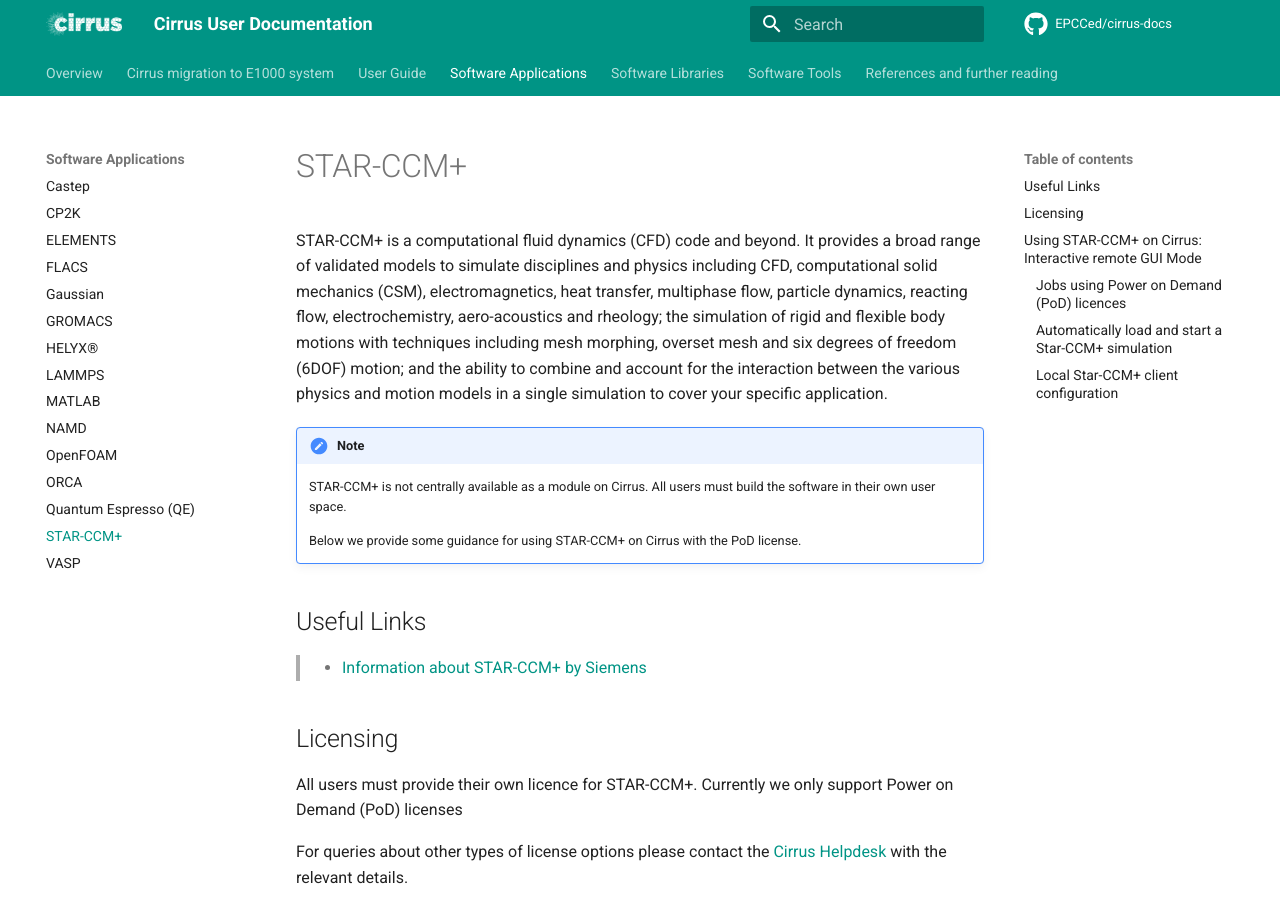
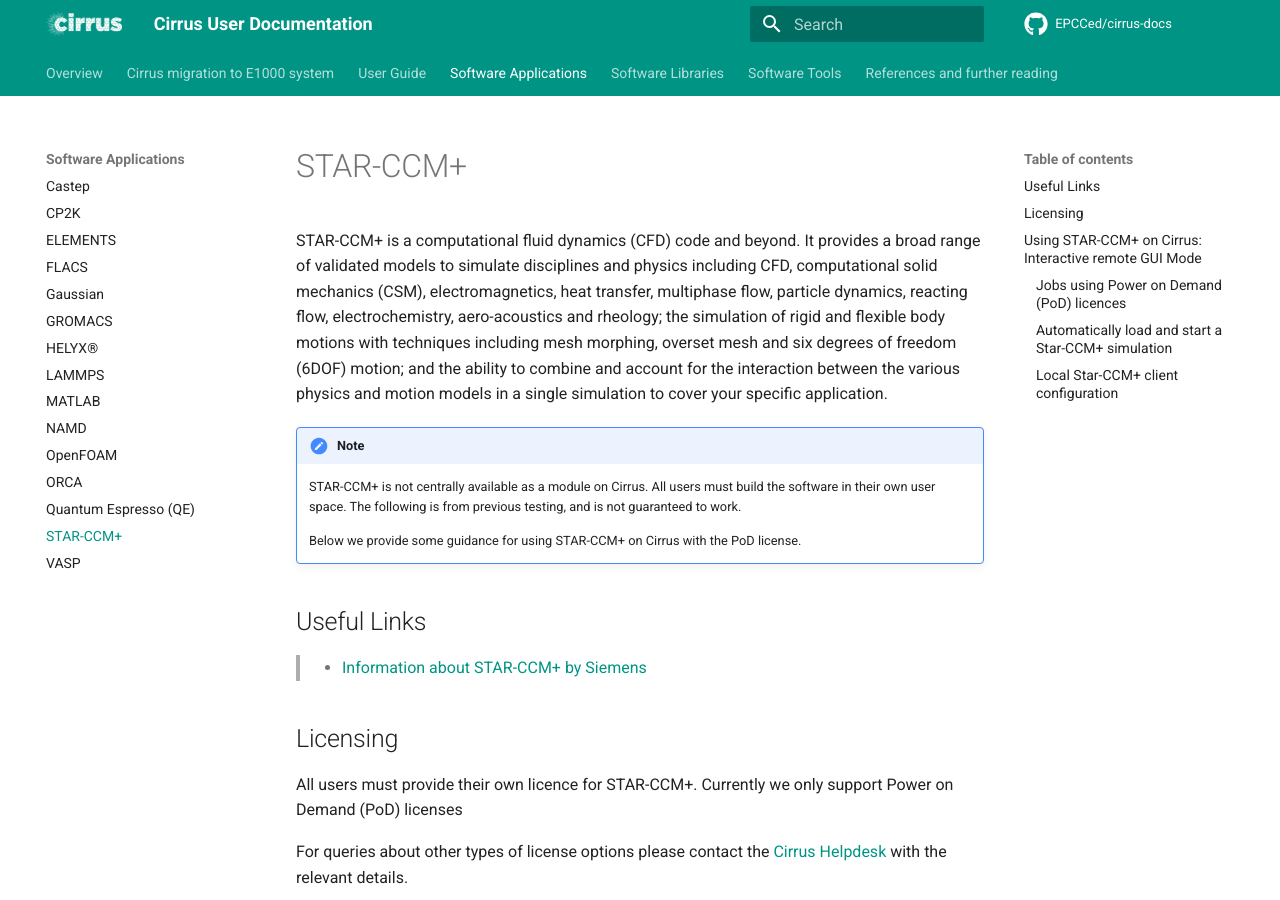
Before and after one commit to EPCCed/cirrus-docs, an MkDocs documentation site: the page built from docs/software-packages/starccm+.md, in a window 1280 px wide and 900 px high. Built offline with MkDocs 1.6.1 and Material for MkDocs 9.7.7, drawn with Linux system fonts in a browser that asks for light colours; comment, search, counter and statistics services are not loaded.

```diff
--- a/docs/software-packages/starccm+.md
+++ b/docs/software-packages/starccm+.md
@@ -15,7 +15,7 @@ specific application.
 
 
 	STAR-CCM+ is not centrally available as a module on Cirrus. All users
-    must build the software in their own user space.
+    must build the software in their own user space. The following is from previous testing, and is not guaranteed to work.
 
     Below we provide some guidance for using STAR-CCM+ on Cirrus with the
     PoD license.
```
